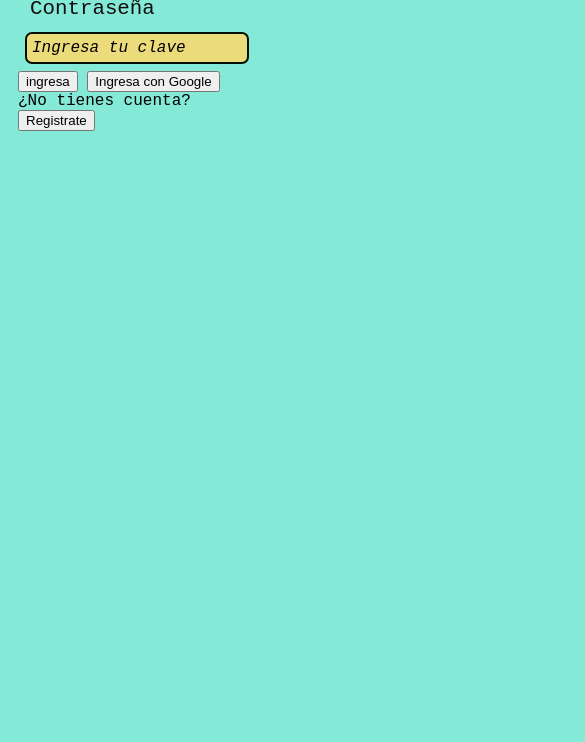
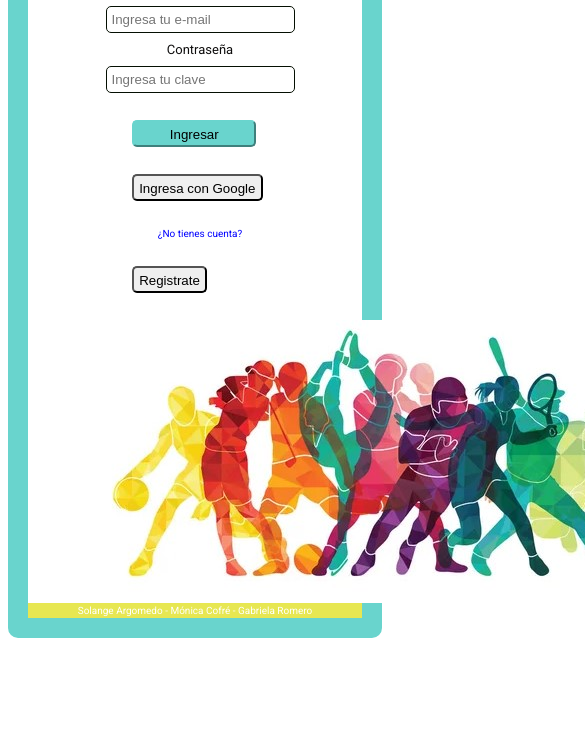
Before and after one commit to solargomedo/SCL019-social-network, a website: page src/index.html in a window 390 px wide. Shown: the part 102-844 px from the top of the page, 585 px wide, since content can reach past the window. Drawn offline with Linux system fonts and the light colour scheme.

Commit message:
responsive

```diff
--- a/src/css/style.css
+++ b/src/css/style.css
@@ -1,39 +1,112 @@
 body{
-    background-color: #85e9d8;
+    background-color: white;
+    font-family: 'Roboto', sans-serif;
+    border: 2em solid #69D4CD;
+    border-radius: 10px;
+}
 
-    font-family: 'Fira Code', monospace;
-    }
 #root{
     display: flex;
+    align-items: center;
+    justify-content: center;
+    border-radius: 10px;
 
 }
 
+.userData{
+    display: flex;
+    border-radius: 10px;
+
+
+
+
+}
+.titulo{
+    background-color: rgb(231, 231, 82);
+    color: white;
+    padding: 0.2em;
+    font-size: 3em;
+
+
+}
 .FormLogin, .loginFormLogin{
     margin-left: 10px;
 }
-.name, .nickName, .email, .password{
+
+
+.name,
+.nickName,
+.email,
+.password{
     font-size: 1.3em;
-    margin: 12px;
+    margin: 9px;
     color: rgb(15, 14, 14);
 }
-.registerNameLogin, .nickNameLogin, .emailLogin, .passwordLogin{
-    font-family:'Fira Code', monospace;
+.registerNameLogin,
+.nickNameLogin,
+.emailLogin,
+.passwordLogin{
     display: flex;
-    font-size: 1em;
+    text-align: justify;
     padding: 5px;
-    border: 2px solid;
-    border-radius: 7px;
+    border: 1px solid;
+    border-radius: 5px;
     border-color: #050f02;
-    background-color: #ecdb7a;
     outline:none;
-    margin: 7px;
+    box-sizing: border-box;
+    border-radius: 5px;
+}
+.submit-register{
+    display: flex;
+    text-align: center;
+    margin: 2em;
+    padding: 5px;
+    background-color: #69D4CD;
+    border-color: #69D4CD;
+    border-radius: 5px;
+    width: 9.3125em;
+    height: 2.0625em;
+
+}
+.boton{
+    display: flex;
+    margin: 2em;
+    padding: 5px;
+    border-radius: 5px;
+    width: 9.3125 em;
+    height: 2.0625em;
+    left: 7.0625em;
+    top: 21.3125em;
+    text-align: center;
+}
+ .registrate{
+     color: blue;
+
+ }
+.imagen{
+    display: flex;
+    width: 4em;
 }
 
-.emailLogin::placeholder{
-    color:#050205;
-    font-style: italic;
+footer{
+    background: rgb(231, 231, 82);
+    color: white;
+    padding: 0.2em;
+    text-align: center;
+
+
 }
-.passwordLogin::placeholder{
-    color:#000000;
-    font-style: italic;
+
+
+
+
+
+  /* medidas  (mobile 425px)*/
+  @media (max-width: 425px) {
+    body {
+      font-size: 10px;
+      text-align: center;
+
+    }
+
 }
--- a/src/index.html
+++ b/src/index.html
@@ -5,6 +5,9 @@
   <meta name="viewport" content="width=device-width, initial-scale=1.0">
   <meta http-equiv="X-UA-Compatible" content="ie=edge">
   <link rel="stylesheet" href="./css/style.css" />
+  <!-- <link rel="preconnect" href="https://fonts.googleapis.com"> -->
+  <link rel="preconnect" href="https://fonts.gstatic.com" crossorigin>
+  <link href="https://fonts.googleapis.com/css2?family=Roboto&display=swap" rel="stylesheet">
 
   <title>RS  Te apaño </title>
 </head>
@@ -14,4 +17,6 @@
   <script type="module" src="main.js"></script>
 
 </body>
+<footer>Solange Argomedo - Mónica Cofré - Gabriela
+  Romero</footer>
 </html>
--- a/src/vistas/home.js
+++ b/src/vistas/home.js
@@ -3,17 +3,22 @@ export const home = ()=>{
   userData.className = 'userData';
   userData.setAttribute("class", "mainclass");
   const data = `
+  <div class="titulo"> Te apaño </div>
+
   <form id="formLogin" class="FormLogin">
-  <div class="email"> E-mail </div>
+  <div class="email"> Correo electrónico </div>
   <input type="email" id="emailLogin" class="emailLogin" placeholder= "Ingresa tu e-mail"/>
   <div class="password"> Contraseña </div>
   <span class="iconEye"><i id="checkEye" class="fas fa-eye-slash"></i></span>
   <input type="password" id="passwordLogin" class="passwordLogin" placeholder= "Ingresa tu clave"/>
-  <input type="submit" id="submit-register" class="submit-register" value="ingresa">
+  <input type="submit" id="submit-register" class="submit-register" value="Ingresar">
   <button id="boton" class="boton">Ingresa con Google</button>
   <div class="registrate"> ¿No tienes cuenta?</div>
   <button id="boton" class="boton">Registrate</button>
   </form>
+  <div class="imagen">
+  <img src="../Imagenes/deportesvec.jpg"> </div>
+
   </div>
   `;
  userData.innerHTML = data;
--- a/src/vistas/register.js
+++ b/src/vistas/register.js
@@ -16,13 +16,13 @@ infoContainer.appendChild(registerText);*/
   userData.setAttribute("class", "mainclass");
   const data = `
   <form id="formLogin" class="FormLogin">
-  <div class="name"> Name </div>
-  <input type="text" id="registerNameLogin" class="registerNameLogin" placeholder= "Enter your name"/>
-  <div class="email"> E-mail </div>
-  <input type="email" id="emailLogin" class="emailLogin" placeholder= "Enter e-mail"/>
-  <div class="password"> Password </div>
+  <div class="name"> Nombre </div>
+  <input type="text" id="registerNameLogin" class="registerNameLogin" placeholder= "Ingresa tu nombre"/>
+  <div class="email"> Correo Electrónico </div>
+  <input type="email" id="emailLogin" class="emailLogin" placeholder= "Ingresa tu e-mail"/>
+  <div class="password"> Contraseña </div>
   <span class="iconEye"><i id="checkEye" class="fas fa-eye-slash"></i></span>
-  <input type="password" id="passwordLogin" class="passwordLogin" placeholder= "Enter password"/>
+  <input type="password" id="passwordLogin" class="passwordLogin" placeholder= "Ingresa tu clave"/>
   <input type="submit" id="submit-register" class="submit-register" value="Registrarse">
   </form>
   </div>
```
Also changed, not shown: src/Imagenes/deportesvec.jpg (added).
